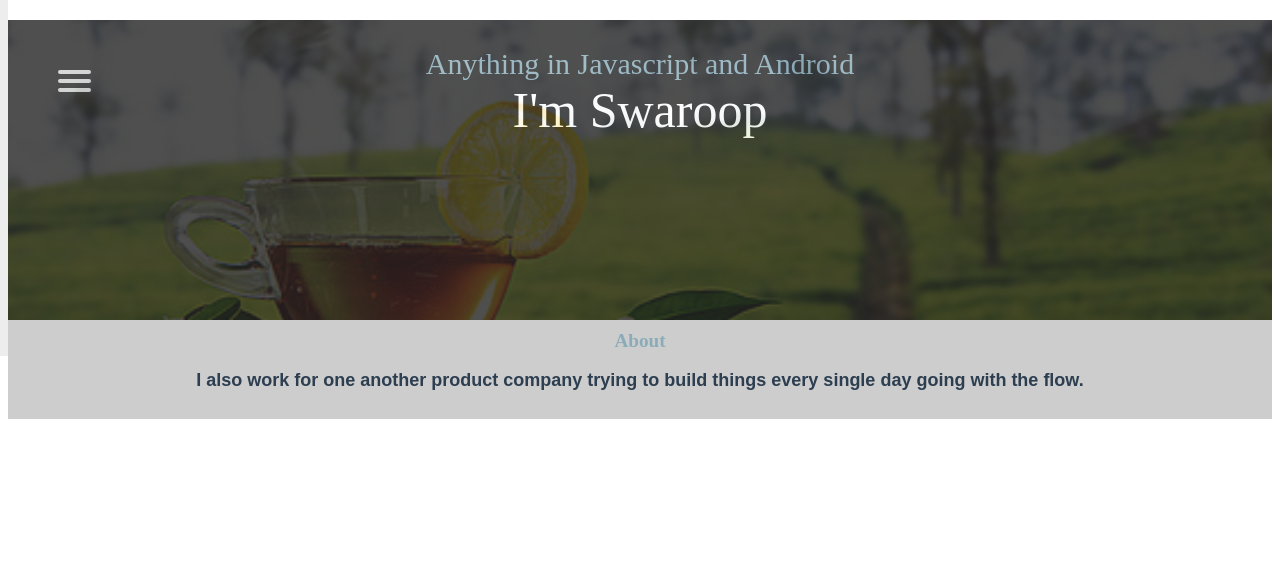
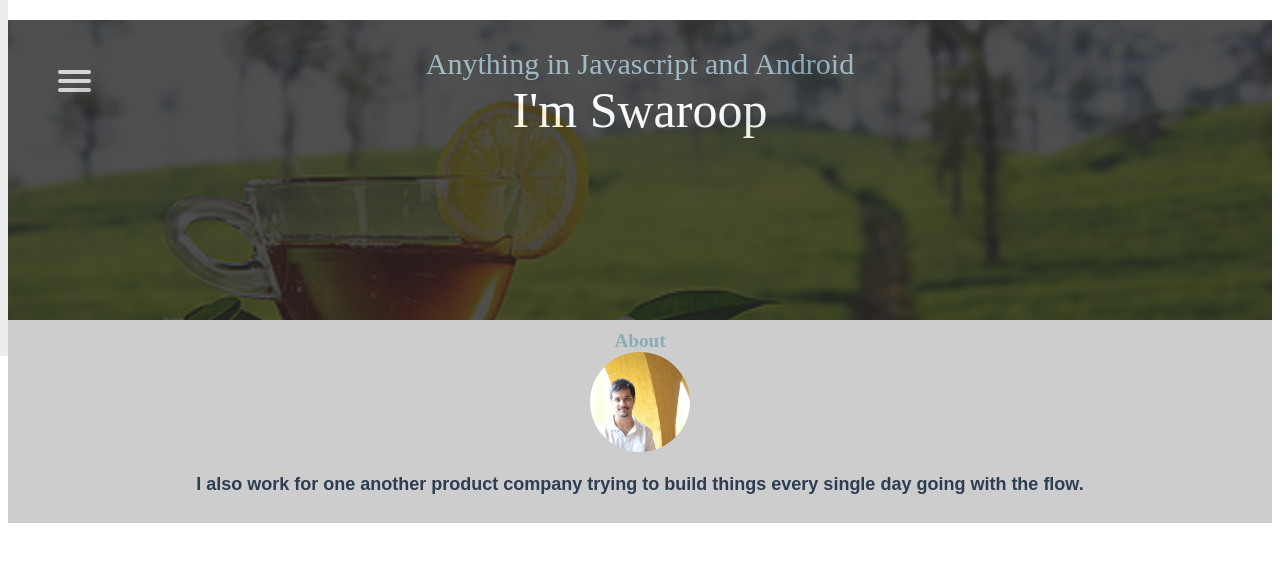
Before and after one commit to SwaroopS94/portfolio, a Vue app in the folder client/: page / in a window 1280 px wide. Shown: the top 562 px of the page. Built offline with nearby package versions, Linux system fonts and the light colour scheme.

Commit message:
bootstrapping #1

```diff
--- a/client/src/assets/base.css
+++ b/client/src/assets/base.css
@@ -23,7 +23,7 @@ header
 #about {
   padding: 10px;
 }
-#about span {
+#about div {
   font-family: "Arial Rounded MT Bold";
   font-size: larger;
   font-weight: bolder;
@@ -39,8 +39,18 @@ a
 {
   text-decoration: none;
   color: #232323;
+  transition: color 0.3s ease;
+}
 
-  transition: color 0.3s ease;
+
+.profile-pic {
+  position: relative;
+  object-fit: cover;
+  z-index: 10;
+  width: 100px;
+  height: 100px;
+  border-radius: 50%;
+  margin: auto;
 }
 
 a:hover
--- a/client/src/pages/LandingPage.vue
+++ b/client/src/pages/LandingPage.vue
@@ -11,9 +11,10 @@
       </div>
     </header>
     <div id="about">
-      <span>
+      <div>
         About
-      </span>
+      </div>
+      <img class="profile-pic" src="../../src/images/Profile.jpg" />
       <p>
         I also work for one another product
         company trying to build things every
```
Also changed, not shown: client/src/images/Profile.jpg (added).
